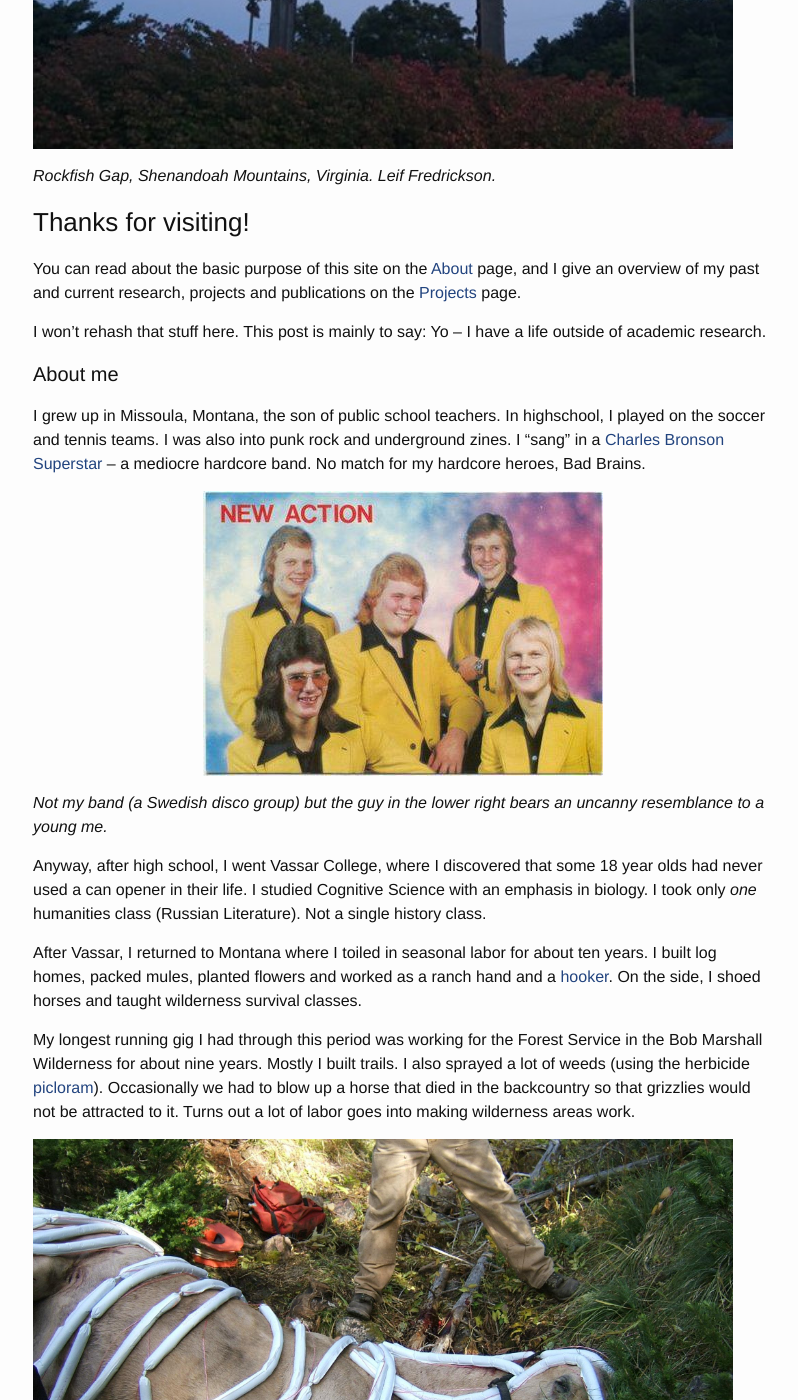
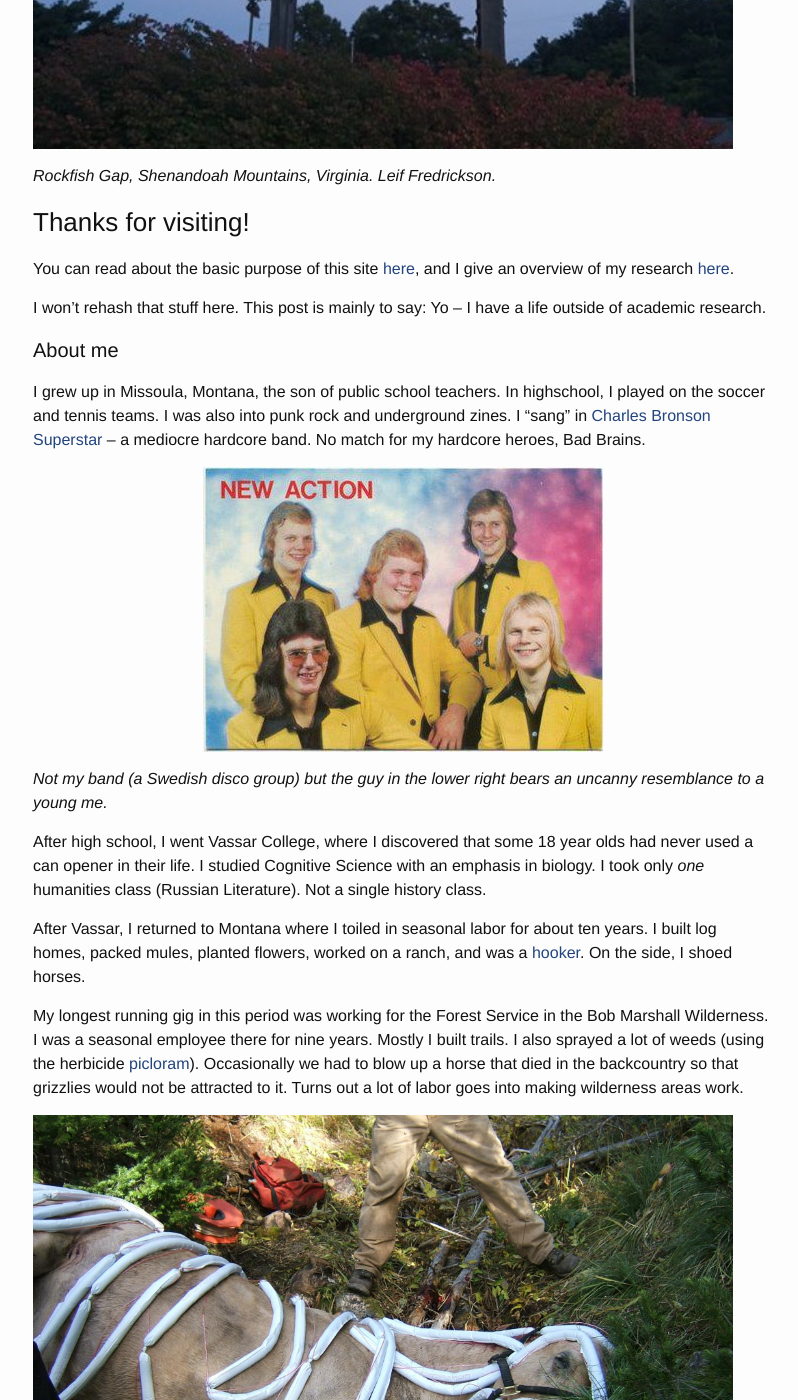
Before and after one commit to leiffredrickson/leiffredrickson, a Jekyll site: the page built from _posts/2016-09-1-welcome.markdown, in a window 1280 px wide and 1400 px high, scrolled down 994 px. Shown: the whole window, without its empty margins (237-1035 px from the left). Built offline with Jekyll 4.4.1, drawn with Linux system fonts in a browser that asks for light colours.

Commit message:
Minor post change

```diff
--- a/_posts/2016-09-1-welcome.markdown
+++ b/_posts/2016-09-1-welcome.markdown
@@ -11,25 +11,24 @@ excerpt:  <img src="images/welcome-small.jpg" style="width:368px; height:auto">
 
 ### Thanks for visiting!
 
-You can read about the basic purpose of this site on the [About](/about/) page, and I give an overview of my past and current research, projects and publications on the [Projects](/projects/) page.
+You can read about the basic purpose of this site [here](/about/), and I give an overview of my research [here](/projects/).
 
 I won't rehash that stuff here. This post is mainly to say: Yo -- I have a life outside of academic research.
 
 #### About me
 
-I grew up in Missoula, Montana, the son of public school teachers. In highschool, I played on the soccer and tennis teams. I was also into punk rock and underground zines. I "sang" in a [Charles Bronson Superstar](https://www.youtube.com/watch?v=GPa9DlqiOZQ) -- a mediocre hardcore band. No match for my hardcore heroes, Bad Brains.
+I grew up in Missoula, Montana, the son of public school teachers. In highschool, I played on the soccer and tennis teams. I was also into punk rock and underground zines. I "sang" in [Charles Bronson Superstar](https://www.youtube.com/watch?v=GPa9DlqiOZQ) -- a mediocre hardcore band. No match for my hardcore heroes, Bad Brains.
 
 {: .center}
 ![Image 1970s Swedish disco band]({{site.url}}/images/new-action.jpg){: style="image-align: center"}
 {:.image-caption}
 *Not my band (a Swedish disco group) but the guy in the lower right bears an uncanny resemblance to a young me.*
 
+After high school, I went Vassar College, where I discovered that some 18 year olds had never used a can opener in their life. I studied Cognitive Science with an emphasis in biology. I took only _one_ humanities class (Russian Literature). Not a single history class.
 
-Anyway, after high school, I went Vassar College, where I discovered that some 18 year olds had never used a can opener in their life. I studied Cognitive Science with an emphasis in biology. I took only _one_ humanities class (Russian Literature). Not a single history class.
+After Vassar, I returned to Montana where I toiled in seasonal labor for about ten years. I built log homes, packed mules, planted flowers, worked on a ranch, and was a [hooker](https://www.youtube.com/watch?v=9RhC1tESkRU). On the side, I shoed horses.
 
-After Vassar, I returned to Montana where I toiled in seasonal labor for about ten years. I built log homes, packed mules, planted flowers and worked as a ranch hand and a [hooker](https://www.youtube.com/watch?v=9RhC1tESkRU). On the side, I shoed horses and taught wilderness survival classes.
-
-My longest running gig I had through this period was working for the Forest Service in the Bob Marshall Wilderness for about nine years. Mostly I built trails. I also sprayed a lot of weeds (using the herbicide [picloram](http://www.ingentaconnect.com/content/whp/ge/2014/00000007/00000001/art00008?crawler=true&mimetype=application/pdf)). Occasionally we had to blow up a horse that died in the backcountry so that grizzlies would not be attracted to it. Turns out a lot of labor goes into making wilderness areas work.
+My longest running gig in this period was working for the Forest Service in the Bob Marshall Wilderness. I was a seasonal employee there for nine years. Mostly I built trails. I also sprayed a lot of weeds (using the herbicide [picloram](http://www.ingentaconnect.com/content/whp/ge/2014/00000007/00000001/art00008?crawler=true&mimetype=application/pdf)). Occasionally we had to blow up a horse that died in the backcountry so that grizzlies would not be attracted to it. Turns out a lot of labor goes into making wilderness areas work.
 
 ![Photo of dead horse covered in explosives]({{site.url}}/images/horse.jpg){: width="700px"; height:"auto"}
 {:.image-caption}
```
